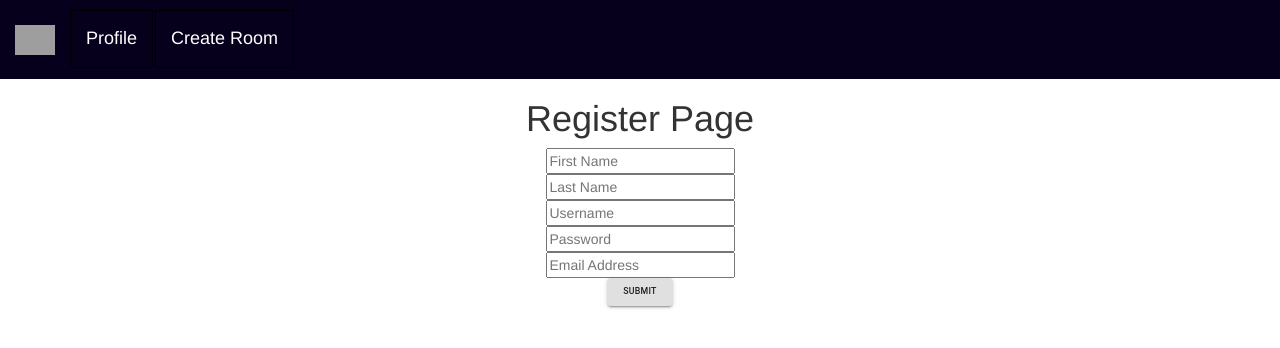
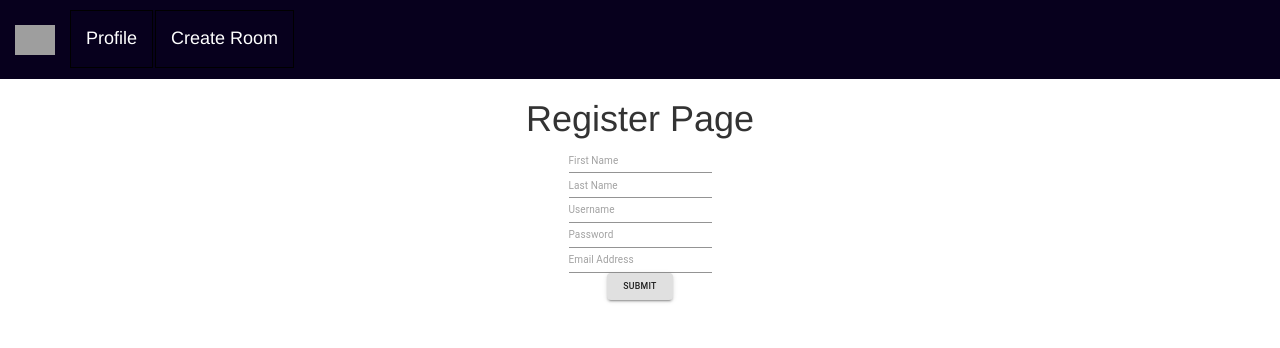
Before and after one commit to thtnguyen/Meerkat, a React (Create React App) app in the folder meerkat-frontend/: page /register in a window 1280 px wide. Shown: the top 348 px of the page. Built offline with nearby package versions, Linux system fonts and the light colour scheme; grey boxes are pictures that could not be loaded.

Commit message:
Added red error text and updated the UI for register page

```diff
--- a/meerkat-frontend/package.json
+++ b/meerkat-frontend/package.json
@@ -7,6 +7,7 @@
     "bootstrap": "^3.4.1",
     "jquery": "^3.4.1",
     "material-ui": "^0.20.2",
+    "mdbreact": "^4.25.6",
     "popper.js": "^1.16.1",
     "react": "^16.12.0",
     "react-bootstrap-validation": "^0.1.11",
--- a/meerkat-frontend/src/App.css
+++ b/meerkat-frontend/src/App.css
@@ -63,3 +63,8 @@ li {
   background-color: #00000000;
 
 }
+
+.p-error{
+  color: red;
+  font-size: 9px;
+}
--- a/meerkat-frontend/src/components/pages/Register.js
+++ b/meerkat-frontend/src/components/pages/Register.js
@@ -1,5 +1,5 @@
 import React from 'react';
-import { TextField, Button,Input } from '@material-ui/core/';
+import { TextField, Button, Input, Chip } from '@material-ui/core/';
 import { useForm } from 'react-hook-form';
 import { useHistory } from 'react-router-dom';
 
@@ -7,11 +7,23 @@ export default function Register(){
     //variable used to redirect users after registration
     const history = useHistory();
 
-    const {register, handleSubmit, errors} = useForm();
+    const {register, handleSubmit, errors} = useForm({
+        defaultValues: {
+
+        }
+    });
+
+    const [chipData, setChipData] = React.useState([
+        { key: 0, label: 'Angular' },
+        { key: 1, label: 'jQuery' },
+        { key: 2, label: 'Polymer' },
+        { key: 3, label: 'React' },
+        { key: 4, label: 'Vue.js' },
+    ]);
 
     const onSubmit = (data, error, props) => {
         //The first url is used to bypass CORS error
-        fetch('https://cors-anywhere.herokuapp.com/'+'https://webhook.site/42fb35aa-a83e-4ee2-be2a-6a20ba2dfc7a', {
+        fetch('https://cors-anywhere.herokuapp.com/'+'https://webhook.site/0fa7de81-e70b-4085-9716-b3e11c982f5f', {
             method: 'POST',
             headers:{
                 'Accept': 'application/json',
@@ -29,32 +41,83 @@ export default function Register(){
         })
     };
 
-
         return (
             <div>
                 <h1> Register Page </h1>
 
-                <form onSubmit={ handleSubmit(onSubmit) }>
+                <form onSubmit={ handleSubmit(handleSubmit(data => console.log(data))) }>
                     <div className="container">
                         <div className="row">
                             <div className="col">
-                                <input type="text" name="fName" placeholder="First Name" ref={ register({ required: "Please enter first name", minLength: {value: 2, message: "Name must be at least 2 characters"} }) }/>
-                                {errors.fName && <p> { errors.fName.message } </p>}
+                                <TextField
+                                    type="text"
+                                    name="fName"
+                                    placeholder="First Name"
+                                    inputRef={
+                                        register({
+                                            required: "Please enter first name",
+                                            minLength: {value: 2, message: "Name must be at least 2 characters"}
+                                            })
+                                        }
+                                />
+                                {errors.fName && <p className="p-error"> { errors.fName.message } </p>}
                             </div>
+
                             <div className="col">
-                                <input type="text" name="lName" placeholder="Last Name" ref={ register({ required: true, minLength: {value: 2, message: "Name must be at least 2 characters"} }) }/>
-                                {errors.lName && <p> { errors.lName.message } </p>}
+                                <Input
+                                    type="text"
+                                    name="lName"
+                                    placeholder="Last Name"
+                                    inputRef={
+                                        register({
+                                            required: "Please enter last name",
+                                            minLength: {value: 2, message: "Name must be at least 2 characters"} })
+                                        }
+                                    />
+                                {errors.lName && <p className="p-error"> { errors.lName.message } </p> }
                             </div>
+
                             <div className="col">
-                                <input type="text" name="uName" placeholder="Username" ref={ register }/>
+                                <Input
+                                    type="text"
+                                    name="uName"
+                                    placeholder="Username"
+                                    inputRef={
+                                        register({
+                                            required: "Please enter Username",
+                                            minLength: {value: 2, message: "Name must be at least 2 characters"} })
+                                        }
+                                    />
+                                {errors.lName && <p className="p-error"> { errors.lName.message } </p>}
                             </div>
+
                             <div className="col">
-                                <input type="password" name="password" placeholder="Password" ref={ register({ required: "Please Enter password", minLength: {value: 8, message:"Password too short" }}) }/>
-                                {errors.password && <p> { errors.password.message } </p>}
+                                <Input
+                                    type="password"
+                                    name="password"
+                                    placeholder="Password"
+                                    inputRef={
+                                        register({
+                                            required: "Please Enter password",
+                                            minLength: {value: 8, message:"Password too short" }})
+                                        }
+                                    />
+                                {errors.password && <p className="p-error"> { errors.password.message } </p>}
                             </div>
+
                             <div className="col">
-                                <input type="email" name="emailAddress" placeholder="Email Address" ref={ register({required: 'Required',pattern: {value: /^[A-Z0-9._%+-]+@[A-Z0-9.-]+\.[A-Z]{2,4}$/i, message: "invalid email address"}}) }/>
-                                {errors.emailAddress && <p> { errors.emailAddress.message } </p>}
+                                <Input
+                                    type="email"
+                                    name="emailAddress"
+                                    placeholder="Email Address"
+                                    inputRef={
+                                        register({
+                                            required: 'Required',
+                                            pattern: {value: /^[A-Z0-9._%+-]+@[A-Z0-9.-]+\.[A-Z]{2,4}$/i,
+                                            message: "invalid email address"}})
+                                        }
+                                    />
+                                {errors.emailAddress && <p className="p-error"> { errors.emailAddress.message } </p>}
                             </div>
                         </div>
                     </div>
```
Also changed, not shown: 1 other file (tests, documents, lock files or other folders).
